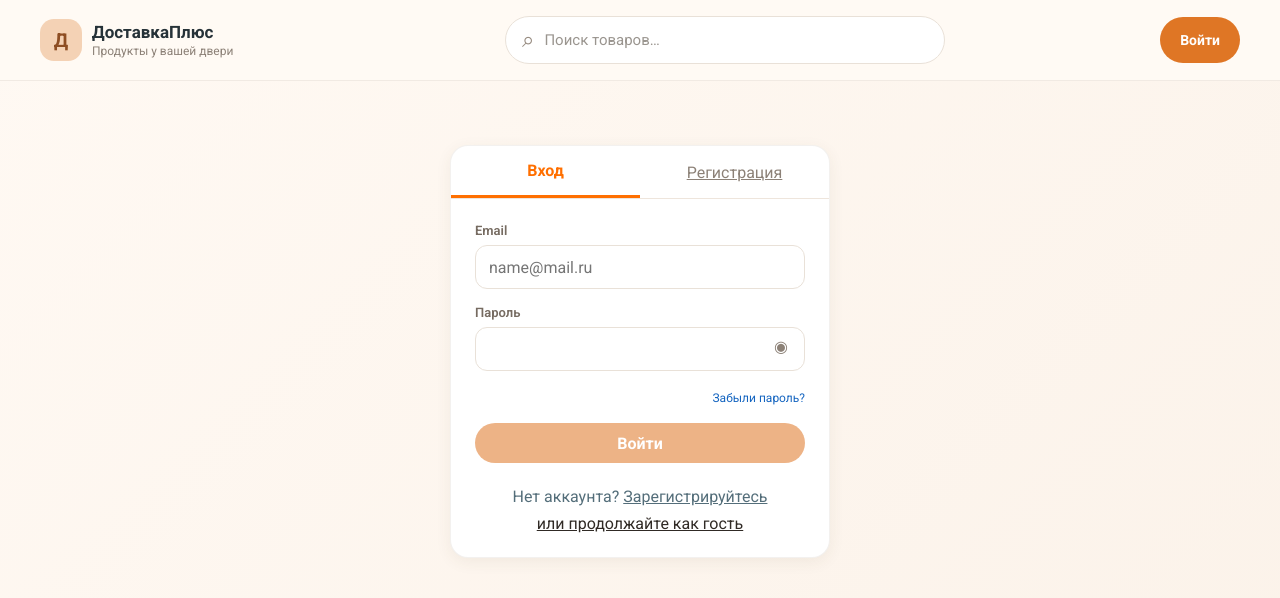
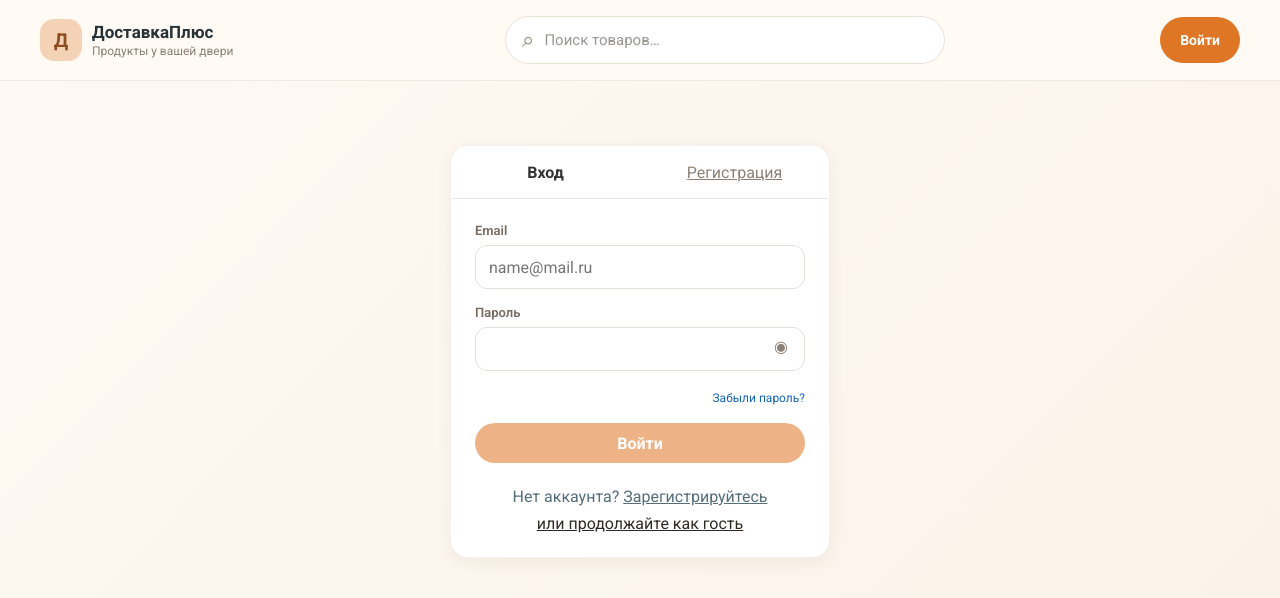
Before and after one commit to Bogdan1802S/DostavkaPlus-Frontend, a React (Vite) app: page /login in a window 1280 px wide. Shown: the top 598 px of the page. Built offline with nearby package versions, Linux system fonts and the light colour scheme.

Commit message:
edit: sign in page

```diff
--- a/src/pages/styles/Login.css
+++ b/src/pages/styles/Login.css
@@ -12,3 +12,10 @@
 .auth-footnote { margin: 0 16px 8px; text-align: center; color: #546e7a; }
 .guest-link { display: block; margin: 0 16px 24px; text-align: center; }
 .auth-notice { margin: 8px 0 0; color: var(--success); font-size: 12px; }
+.auth-card { box-shadow: none; border-radius: 14px; }
+.auth-tabs { border-bottom: 1px solid #e8e5e1; }
+.auth-tab.active { color: #333; border-bottom: 0; font-weight: 700; }
+.auth-submit { background: #f3bc8c; box-shadow: none; }
+.auth-submit:hover:not(:disabled) { background: #efb27d; box-shadow: none; }
+.auth-card .field, .auth-card .field:focus { border-color: #e2dfdb; outline: none; box-shadow: none; }
+.auth-card .field:focus-visible { border-color: #e2dfdb; outline: none; box-shadow: none; }
```
